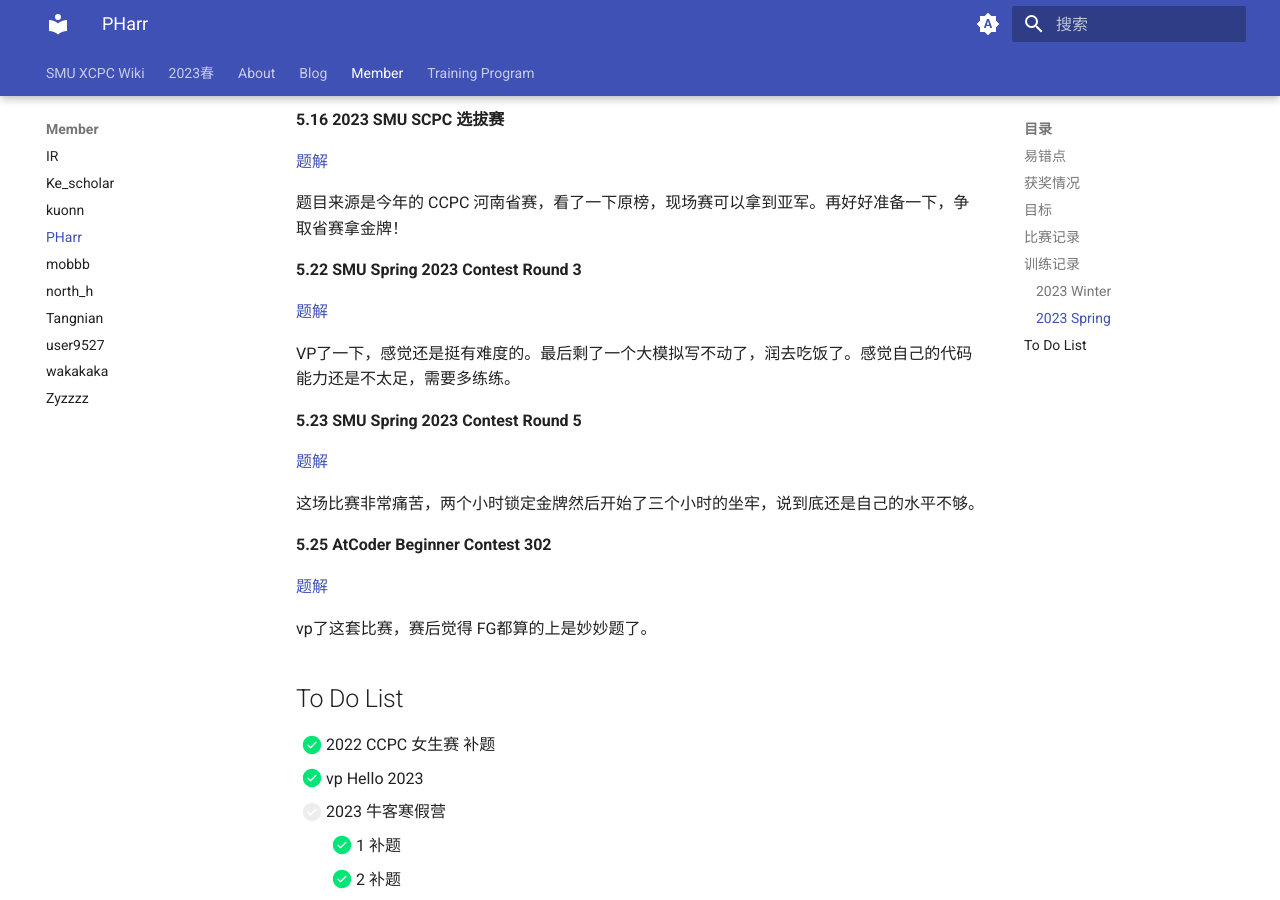
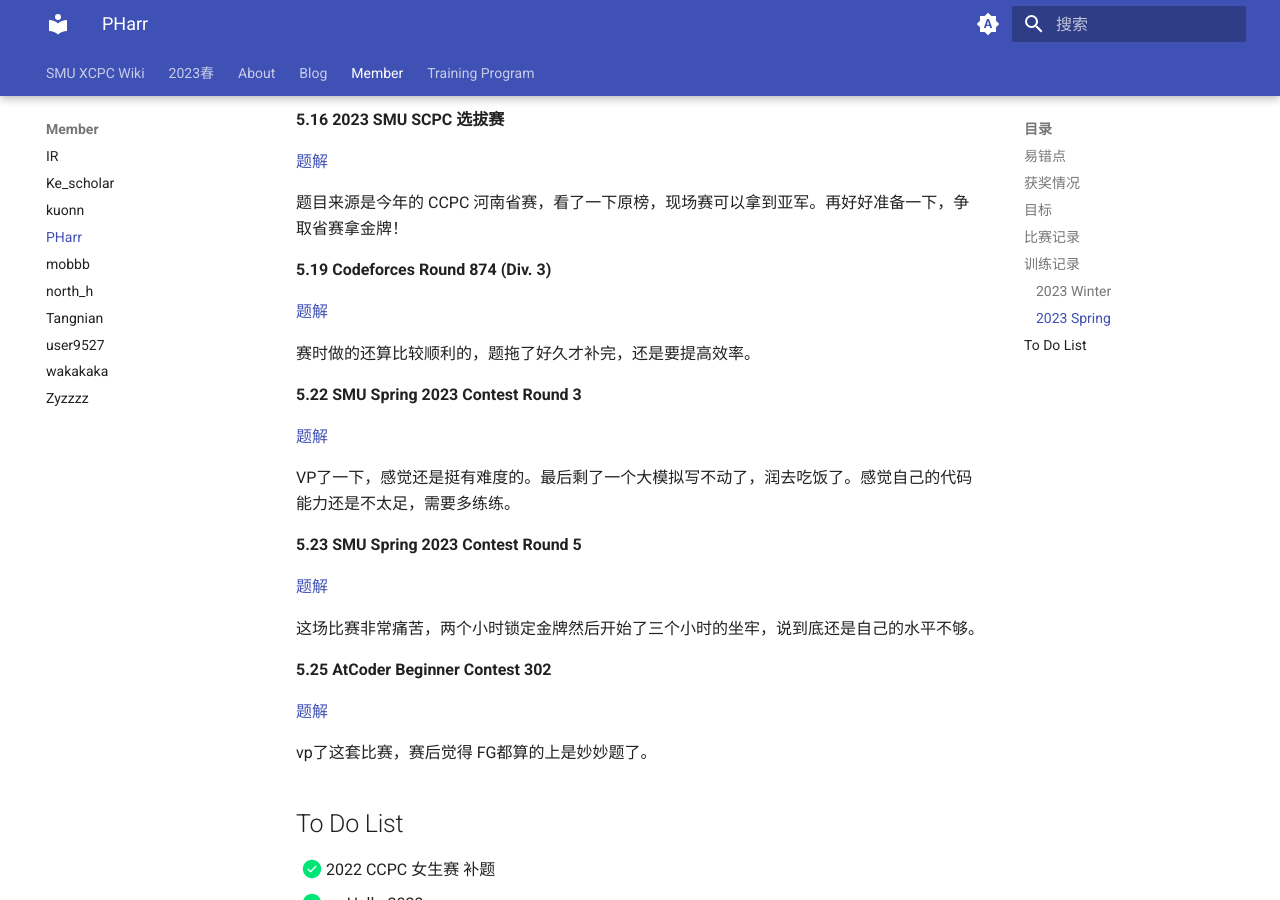
Before and after one commit to SMU-XCPC/wiki, an MkDocs documentation site: the page built from docs/Member/PHarr.md, in a window 1280 px wide and 900 px high, scrolled down 9545 px. Built offline with MkDocs 1.6.1 and Material for MkDocs 9.7.7, drawn with Linux system fonts in a browser that asks for light colours.

Commit message:
Update PHarr.md

```diff
--- a/docs/Member/PHarr.md
+++ b/docs/Member/PHarr.md
@@ -393,6 +393,12 @@ vp 了一下，只能做四道题还是很丢脸。G是莫队模板？但是不
 
 题目来源是今年的 CCPC 河南省赛，看了一下原榜，现场赛可以拿到亚军。再好好准备一下，争取省赛拿金牌！
 
+**5.19 Codeforces Round 874 (Div. 3)**
+
+[题解](https://www.cnblogs.com/PHarr/p/17441234.html)
+
+赛时做的还算比较顺利的，题拖了好久才补完，还是要提高效率。
+
 **5.22 SMU Spring 2023 Contest Round 3**
 
 [题解](https://www.cnblogs.com/PHarr/p/17421952.html)
```
